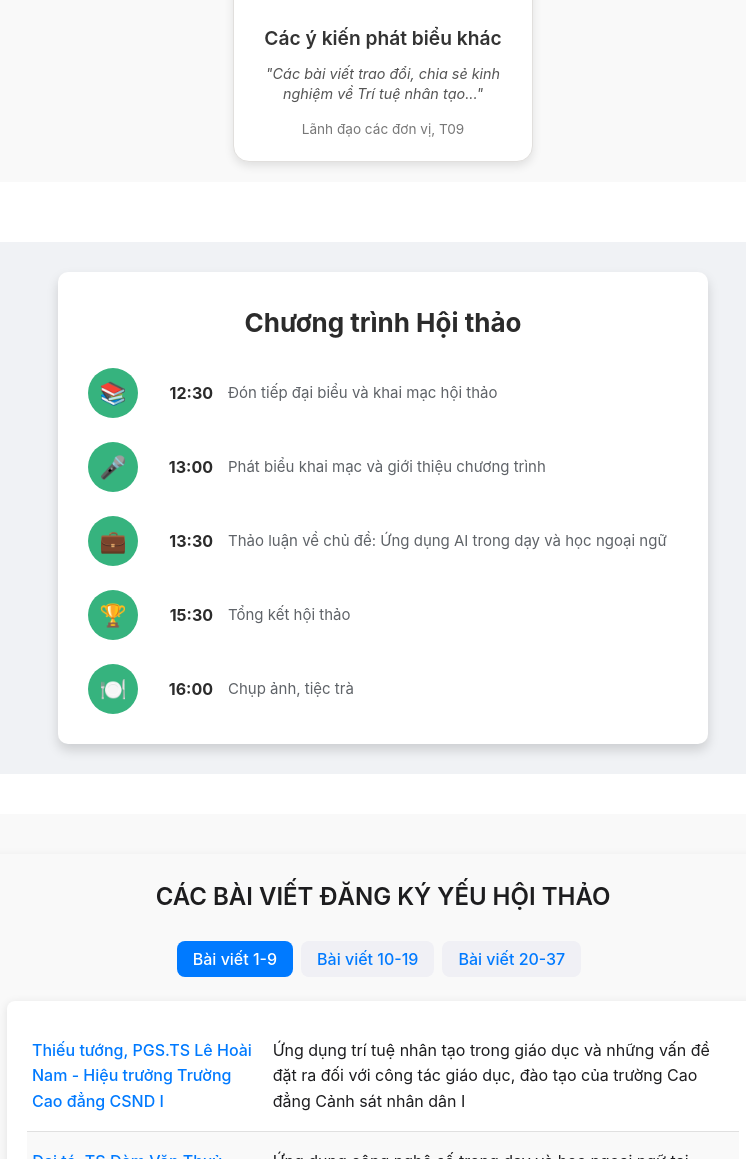
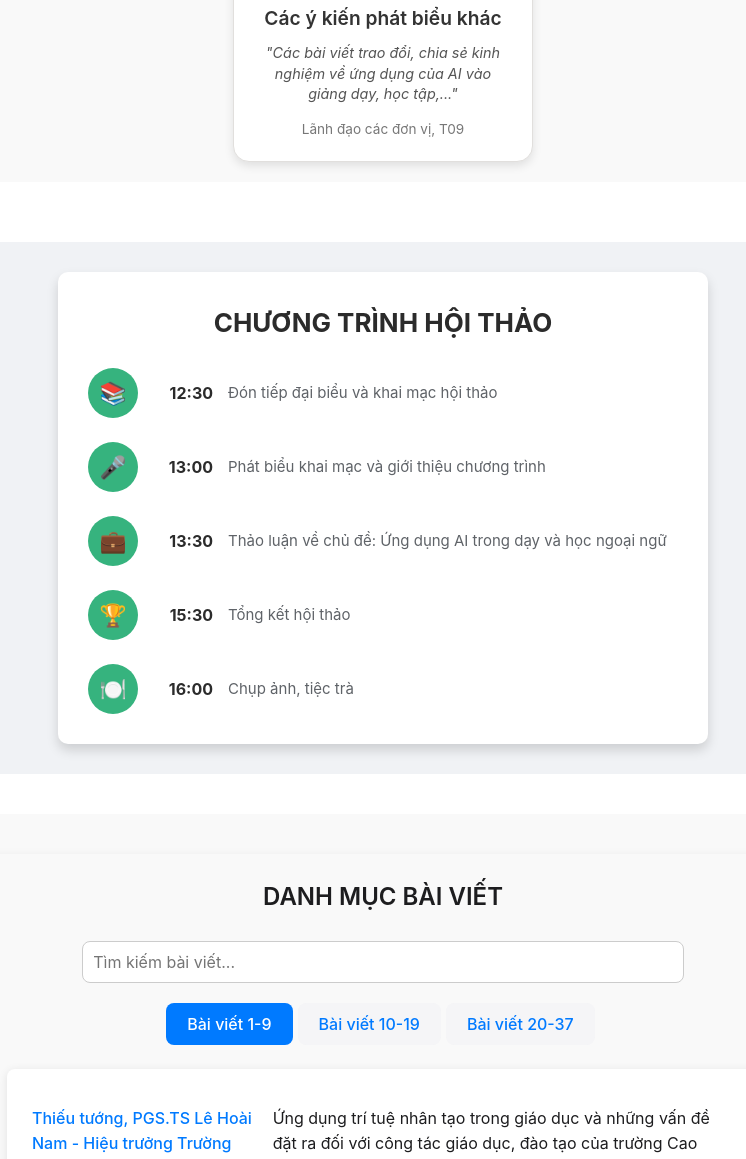
Before and after one commit to MrMinhSTEM/AI, a plain HTML site: page index.html in a window 1280 px wide. Shown: the part 3261-4420 px from the top of the page, without its empty margins (257-1003 px from the left). Drawn offline with Linux system fonts and the light colour scheme.

Commit message:
Add files via upload

```diff
--- a/index.html
+++ b/index.html
@@ -667,7 +667,7 @@ Trí tuệ nhân tạo (AI) đang tạo ra những cơ hội đột phá trong l
 
     <!-- Call to Action -->
     <div class="cta-button">
-        <a href="#">CÁC Ý KIẾN THAM GIA PHÁT BIỂU TẠI HỘI THẢO</a>
+        <a href="#">CÁC Ý KIẾN PHÁT BIỂU TẠI HỘI THẢO</a>
     </div>
 </div>
 
@@ -740,7 +740,7 @@ Trí tuệ nhân tạo (AI) đang tạo ra những cơ hội đột phá trong l
         <img src="image/tk.jpg" alt="Speaker 1">
         <h3>TS. Hoàng Thị Hương Trà</h3>
         <p class="quote">"Trí tuệ nhân tạo sẽ làm thay đổi cách chúng ta học và dạy ngoại ngữ."</p>
-        <div class="speaker-description">TS.Hoàng Thị Hương Trà - Trưởng Khoa CB4-T09</div>
+        <div class="speaker-description">TS. Hoàng Thị Hương Trà - Trưởng Khoa CB4-T09</div>
     </div>
     <div class="speaker-card">
         <img src="image/duc.jpg" alt="Speaker 2">
@@ -758,12 +758,12 @@ Trí tuệ nhân tạo (AI) đang tạo ra những cơ hội đột phá trong l
         <img src="image/logo.png" alt="Speaker 4">
         <h3>Đại biểu Trung tâm T1-T09</h3>
         <p class="quote">"Một số phương pháp dạy nhằm phát huy hiệu quả ứng dụng trí tuệ nhân tạo trong giảng dạy Tiếng Anh"</p>
-        <div class="speaker-description">Nguyễn Thị Bích Hồng - Phó Giám đốc T1-T09</div>
+        <div class="speaker-description">Trung tá, ThS Nguyễn Thị Bích Hồng - Phó Giám đốc T1-T09</div>
     </div>
     <div class="speaker-card">
         <img src="image/t06.jpg" alt="Speaker 5">
         <h3>Đại biểu Trường Đại học PCCC</h3>
-        <p class="quote">"Ứng dụng trí tuệ nhân tạo trong giảng dạy kỹ năng viết tiếng Anh cho học viên tại trường đại học Phòng cháy chữa cháy"</p>
+        <p class="quote">"Ứng dụng trí tuệ nhân tạo trong giảng dạy kỹ năng viết tiếng Anh cho học viên tại trường đại học PCCC"</p>
         <div class="speaker-description">Trung tá, TS. Nguyễn Bích Ngọc - T06</div>
     </div>
     <div class="speaker-card">
@@ -793,7 +793,7 @@ Trí tuệ nhân tạo (AI) đang tạo ra những cơ hội đột phá trong l
     <div class="speaker-card">
         <img src="image/cand.png" alt="Speaker 10">
         <h3>Các ý kiến phát biểu khác</h3>
-        <p class="quote">"Các bài viết trao đổi, chia sẻ kinh nghiệm về Trí tuệ nhân tạo..."</p>
+        <p class="quote">"Các bài viết trao đổi, chia sẻ kinh nghiệm về ứng dụng của AI vào giảng dạy, học tập,..."</p>
         <div class="speaker-description">Lãnh đạo các đơn vị, T09</div>
     </div>
 </div>
@@ -802,7 +802,7 @@ Trí tuệ nhân tạo (AI) đang tạo ra những cơ hội đột phá trong l
 <div class="program-schedule" id="schedule">
     <div class="schedule-container" style="font-family: Arial, sans-serif; background-color: #f0f2f5; padding: 30px;">
         <div style="width: 100%; max-width: 650px; background-color: #ffffff; border-radius: 10px; box-shadow: 0 6px 12px rgba(0, 0, 0, 0.15); padding: 30px; margin: auto;">
-            <h2 style="text-align: center; font-size: 26px; margin-bottom: 25px; color: #2b2b2b; font-weight: 700;">Chương trình Hội thảo</h2>
+            <h2 style="text-align: center; font-size: 26px; margin-bottom: 25px; color: #2b2b2b; font-weight: 700;">CHƯƠNG TRÌNH HỘI THẢO</h2>
 
             <div class="event-item" style="display: flex; align-items: center; margin-bottom: 24px; transition: transform 0.2s, box-shadow 0.2s;">
                 <div class="icon" style="width: 50px; height: 50px; border-radius: 50%; background-color: #36b37e; display: flex; justify-content: center; align-items: center; color: #ffffff; font-size: 22px; margin-right: 15px; transform: scale(1); transition: transform 0.3s;">📚</div>
@@ -880,13 +880,18 @@ Trí tuệ nhân tạo (AI) đang tạo ra những cơ hội đột phá trong l
 
 <!-- bai viet -->
 <div style="max-width: 800px; margin: 40px auto; font-family: -apple-system, BlinkMacSystemFont, 'Segoe UI', Roboto, Oxygen, Ubuntu, Cantarell, 'Open Sans', 'Helvetica Neue', sans-serif; color: #1d1d1f; background-color: #f9f9f9; border-radius: 12px; box-shadow: 0 4px 12px rgba(0, 0, 0, 0.1); padding: 24px;">
-    <h2 style="text-align: center; color: #1d1d1f; font-size: 24px; font-weight: 600; margin-bottom: 24px;">CÁC BÀI VIẾT ĐĂNG KÝ YẾU HỘI THẢO</h2>
+    <h2 style="text-align: center; color: #1d1d1f; font-size: 24px; font-weight: 600; margin-bottom: 24px;">DANH MỤC BÀI VIẾT</h2>
+
+    <!-- Search Input -->
+    <div style="display: flex; justify-content: center; margin-bottom: 20px;">
+        <input type="text" id="searchInput" placeholder="Tìm kiếm bài viết..." onkeyup="filterContent()" style="width: 80%; padding: 10px; border-radius: 8px; border: 1px solid #ccc; font-size: 16px;">
+    </div>
 
     <!-- Tab Navigation -->
- <div class="tab-container" style="display: flex; justify-content: center; margin-bottom: 24px;">
-        <button class="tab-link active" onclick="openTab(event, 'tab1')" style="padding: 8px 16px; border: none; background-color: #007aff; color: white; border-radius: 8px; font-weight: 500; margin-right: 8px; cursor: pointer;">Bài viết 1-9</button>
-        <button class="tab-link" onclick="openTab(event, 'tab2')" style="padding: 8px 16px; border: none; background-color: #f0f0f5; color: #007aff; border-radius: 8px; font-weight: 500; margin-right: 8px; cursor: pointer;">Bài viết 10-19</button>
-        <button class="tab-link" onclick="openTab(event, 'tab3')" style="padding: 8px 16px; border: none; background-color: #f0f0f5; color: #007aff; border-radius: 8px; font-weight: 500; margin-right: 8px; cursor: pointer;">Bài viết 20-37</button>
+    <div class="tab-container">
+        <button class="tab-link active" onclick="openTab(event, 'tab1')">Bài viết 1-9</button>
+        <button class="tab-link" onclick="openTab(event, 'tab2')">Bài viết 10-19</button>
+        <button class="tab-link" onclick="openTab(event, 'tab3')">Bài viết 20-37</button>
     </div>
 
     <!-- Tab Content -->
@@ -932,7 +937,7 @@ Trí tuệ nhân tạo (AI) đang tạo ra những cơ hội đột phá trong l
 
    <div id="tab2" class="tab-content" style="display: none;">
 <div class="row">
-    <div class="column author">Đại úy Ngô Minh Tú-Khoa Khoa học cơ bản và ngoại ngữ - T06</div>
+    <div class="column author">Đại úy Ngô Minh Tú - Khoa Khoa học cơ bản và ngoại ngữ - T06</div>
     <div class="column article">Ứng dụng trí tuệ nhân tạo trong dạy học kết hợp môn tiếng Anh
 tại trường Đại học Phòng cháy chữa cháy.</div>
 </div>
@@ -992,7 +997,7 @@ nói tiếng Anh tại Học viện Tài chính</div>
     <div class="column author">Thượng tá, ThS Nguyễn Thị Quỳnh Trang- Phó Giám đốc Trung tâm T1-T09</div>
     <div class="column article">Sử dụng các ứng dụng AI nhằm tối ưu hoá việc tự học tiếng Anh</div>
 </div>
-</div>
+
 
 <div class="row">
     <div class="column author">Thiếu tá Nguyễn Tài Thọ; Đại úy Bùi Thanh Lam- Phòng Quản lý đào tạo - T09</div>
@@ -1023,8 +1028,7 @@ trường công an: Cơ hội và thách thức</div>
 <div class="row">
     <div class="column author">Thiếu tá, Ths Nguyễn Thị Thu Trang - Khoa CB4  và Thiếu tá, ThsVũ Thị Ngọc Thúy
 Khoa Luật - T09</div>
-    <div class="column article">Ứng dụng AI để nâng cao kỹ năng nói tiếng Anh cho học viên
-Trường Cao đẳng Cảnh sát nhân dân I</div>
+    <div class="column article">Ứng dụng AI để nâng cao kỹ năng nói tiếng Anh cho học viên Trường Cao đẳng Cảnh sát nhân dân I</div>
 </div>
 
 <div class="row">
@@ -1051,8 +1055,7 @@ Cao đẳng Cảnh sát nhân dân I</div>
 
     <div class="row">
          <div class="column author">Thiếu tá, ThS Nguyễn Thanh Thuý - Khoa Ngoại ngữ - Tin học - T09</div>
-         <div class="column article">Ứng dụng phần mềm Canva AI vào việc tạo hình ảnh, video
-trong thiết kế bài giảng điện tử môn tiếng Anh của Khoa Ngoại ngữ - Tin học</div>
+         <div class="column article">Ứng dụng phần mềm Canva AI vào việc tạo hình ảnh, video trong thiết kế bài giảng điện tử môn tiếng Anh của Khoa Ngoại ngữ - Tin học</div>
     </div>
 
 
@@ -1115,26 +1118,40 @@ tại trường Cao đẳng Cảnh sát nhân dân I</div>
 
 <script>
 function openTab(evt, tabName) {
-    // Hide all tab content elements
     const tabContent = document.getElementsByClassName("tab-content");
     for (let i = 0; i < tabContent.length; i++) {
         tabContent[i].style.display = "none";
     }
 
-    // Remove "active" class from all tab links
     const tabLinks = document.getElementsByClassName("tab-link");
     for (let i = 0; i < tabLinks.length; i++) {
         tabLinks[i].classList.remove("active");
-        tabLinks[i].style.backgroundColor = "#f0f0f5";
-        tabLinks[i].style.color = "#007aff";
     }
 
-    // Show the selected tab and apply "active" class to the clicked tab link
     document.getElementById(tabName).style.display = "block";
     evt.currentTarget.classList.add("active");
 }
+
+function filterContent() {
+    const searchInput = document.getElementById("searchInput").value.toLowerCase();
+    const tabContents = document.getElementsByClassName("tab-content");
+
+    for (let i = 0; i < tabContents.length; i++) {
+        const rows = tabContents[i].getElementsByClassName("row");
+
+        for (let j = 0; j < rows.length; j++) {
+            const author = rows[j].getElementsByClassName("author")[0].textContent.toLowerCase();
+            const article = rows[j].getElementsByClassName("article")[0].textContent.toLowerCase();
+
+            if (author.includes(searchInput) || article.includes(searchInput)) {
+                rows[j].style.display = "";
+            } else {
+                rows[j].style.display = "none";
+            }
+        }
+    }
+}
 </script>
-
 
 <style>
     .tab-container {
@@ -1246,6 +1263,7 @@ function openTab(evt, tabName) {
     <p>© Create by: Khoa Ngoại ngữ - Tin học, Trường Cao đẳng CSND I.</p>
 </footer>
 
+
 <script>
     let currentSlide = 0;
     const slides = document.querySelectorAll('.slide');
```
